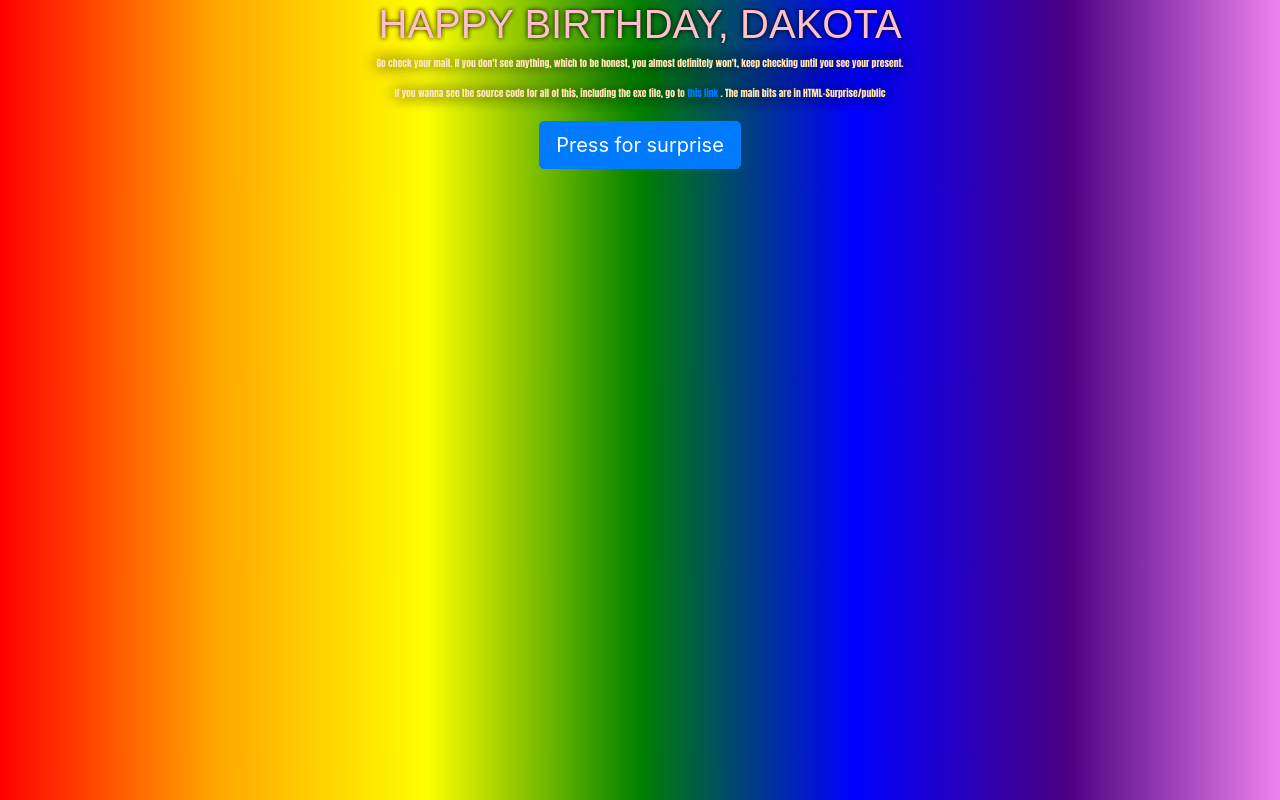
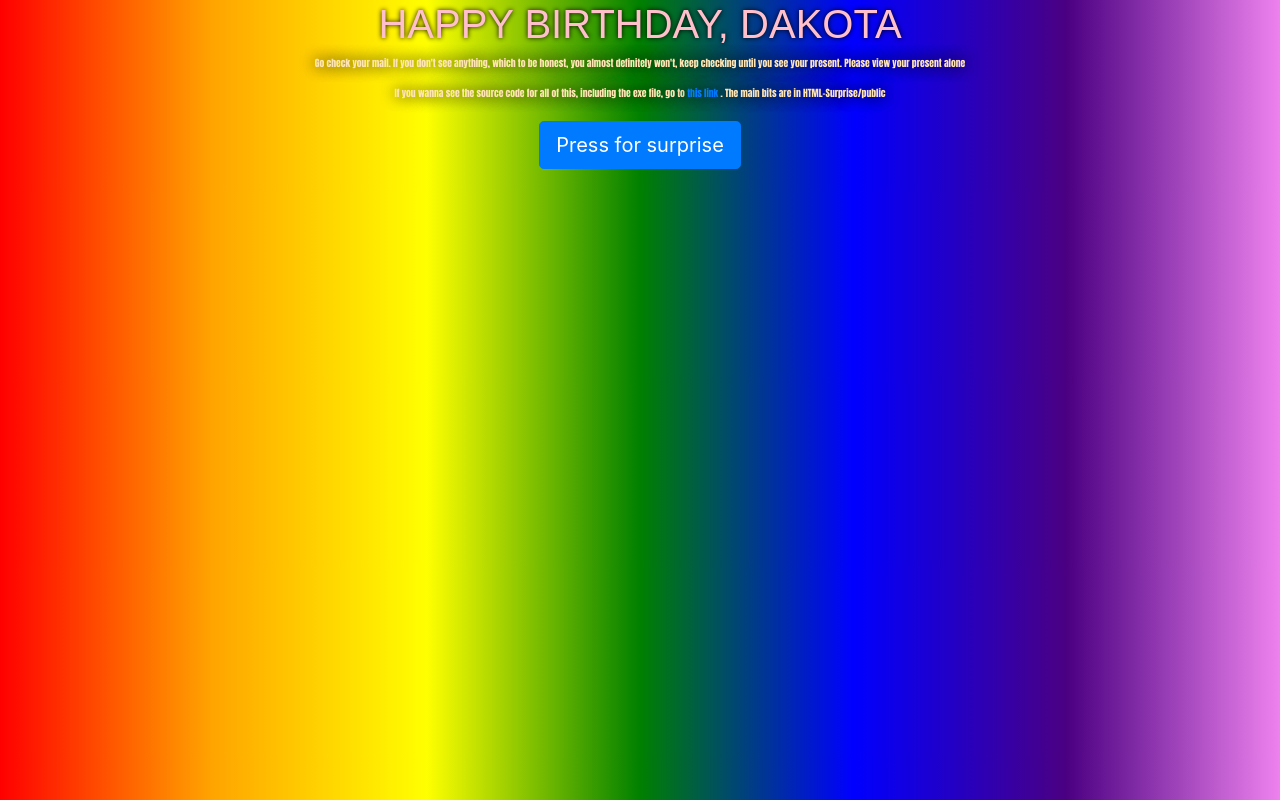
Before and after one commit to Lotrius/Dakota-Surprise, a website: page HTML-Surprise/public/index.html in a window 1280 px wide. Drawn offline with nearby package versions, Linux system fonts and the light colour scheme; a web font is replaced by a local one.

Commit message:
fixed message

```diff
--- a/HTML-Surprise/public/index.html
+++ b/HTML-Surprise/public/index.html
@@ -14,7 +14,7 @@
   </header>
   <div class="main">
     <div class="instructions">
-      <p>Go check your mail. If you don't see anything, which to be honest, you almost definitely won't, keep checking until you see your present.</p>
+      <p>Go check your mail. If you don't see anything, which to be honest, you almost definitely won't, keep checking until you see your present. Please view your present alone</p>
       <p>If you wanna see the source code for all of this, including the exe file, go to
         <a href="https://github.com/Somesk278/Dakota-Birthday"
         target="_blank">this link
```
